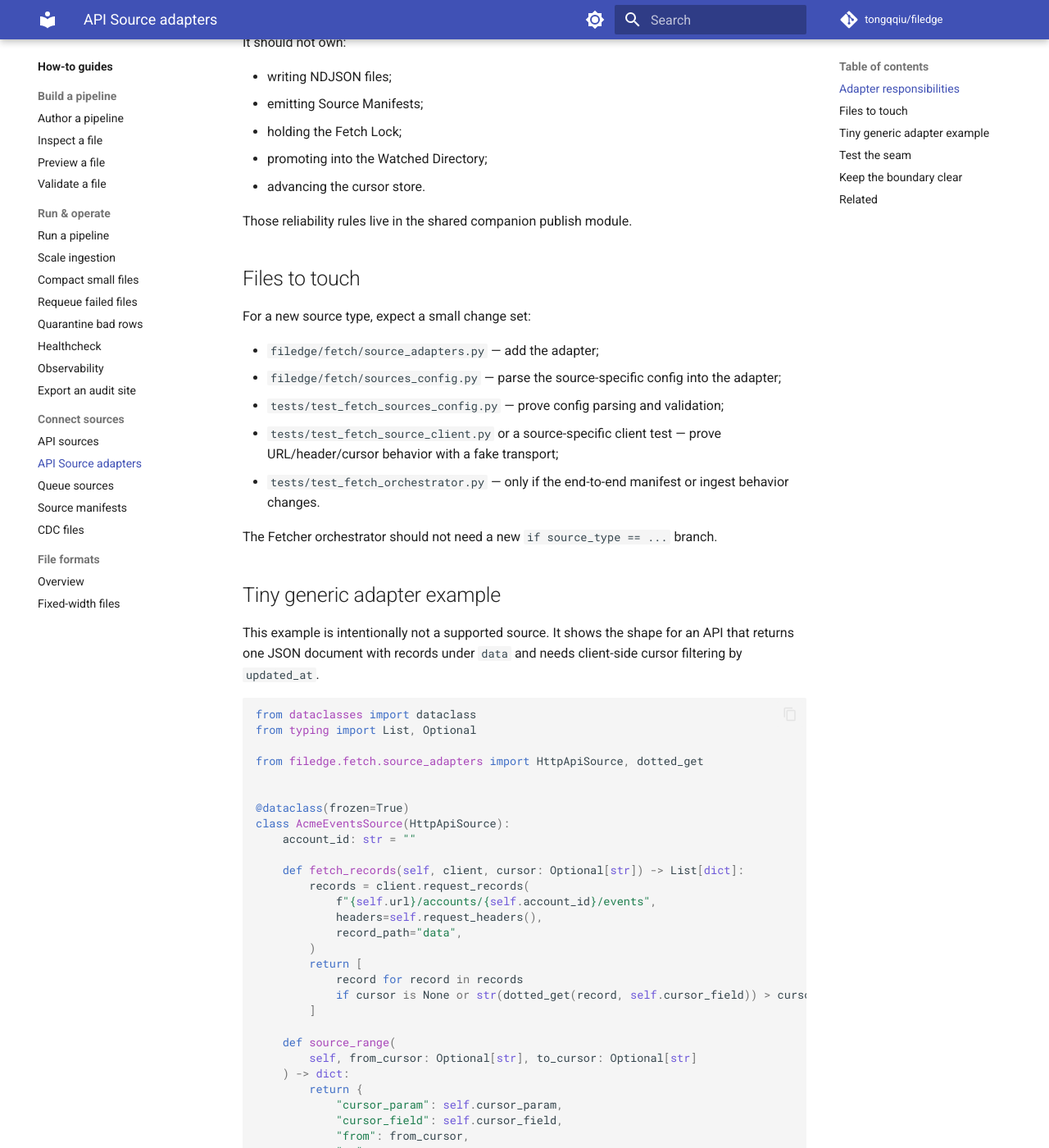
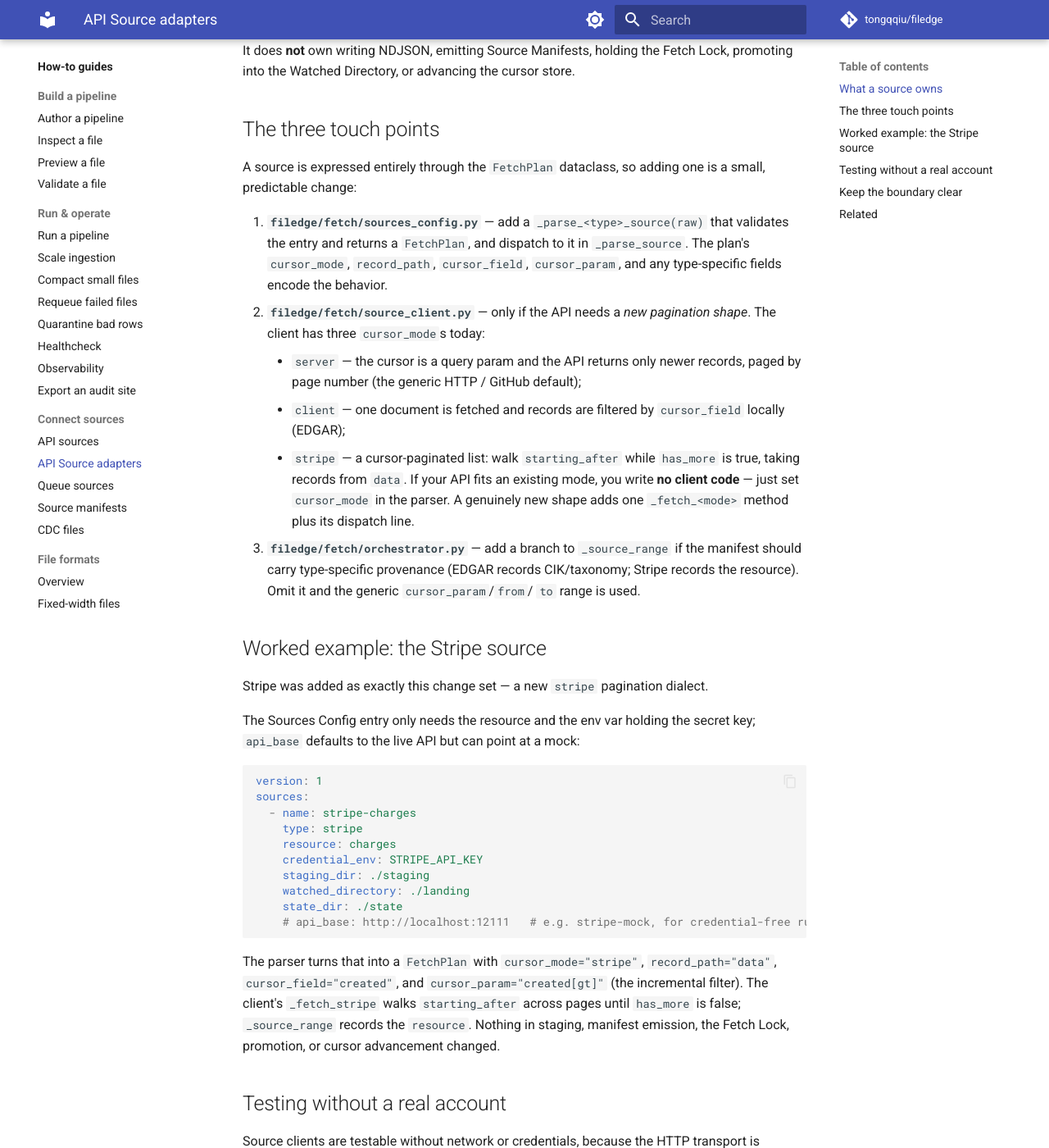
Before and after one commit to tongqqiu/filedge, an MkDocs documentation site: the page built from docs/guides/api-source-adapters.md, in a window 1280 px wide and 1400 px high, scrolled down 825 px. Shown: the whole window at 82% size. Built offline with MkDocs 1.6.1 and Material for MkDocs 9.7.7, drawn with Linux system fonts in a browser that asks for light colours; comment, search, counter and statistics services are not loaded; the version menu is left out; some of the changed text lies outside the part shown.

Commit message:
feat(fetch): first-party Stripe API source (#265)
* feat(fetch): first-party Stripe API source (+ correct the adapter guide)

Add a `type: stripe` API Source to the Reference Fetcher, behind the existing
source seam (ADR-0018) — no core ingestion change. It pages a Stripe-style list
API via `starting_after`/`has_more`, takes records from `data`, sends the secret
key as a bearer credential from an env var, and advances an incremental
`created[gt]` cursor only after promotion. `api_base` defaults to the live API
but can point at `stripe-mock` for credential-free runs.

The auth, retry/rate-limit, and cursor-advance machinery already existed; this
adds only the Stripe pagination dialect (a new `cursor_mode="stripe"` fetch
path), a `_parse_stripe_source` config parser, and a `_source_range` branch
recording the resource — the same three touch points EDGAR uses.

Also fixes documentation found wrong while doing this:
- `docs/guides/api-source-adapters.md` described an adapter architecture
  (`source_adapters.py`, `HttpApiSource`) that does not exist in the code.
  Rewritten to document the real extension pattern, with Stripe as the worked
  example.
- `dest_table` was written as `destination_table` in the api-sources and
  queue-sources pipeline.yaml examples — a copy-paste KeyError. Corrected.

Tests: Stripe pagination/cursor/bearer/error cases via a fake transport (no
network), config parsing + api_base override, and the orchestrator manifest
source_range. 963 passed.

Co-Authored-By: Claude Opus 4.8 <noreply@anthropic.com>

* test(fetch): cover Stripe defensive branches for full patch coverage

Add tests for the branches codecov flagged: a non-JSON response, a non-list
`data` payload, pagination stopping when the last record has no `id`, and a
non-mapping Stripe `cursor:` config.

Co-Authored-By: Claude Opus 4.8 <noreply@anthropic.com>

---------

Co-authored-by: Claude Opus 4.8 <noreply@anthropic.com>

````diff
--- a/docs/guides/api-source-adapters.md
+++ b/docs/guides/api-source-adapters.md
@@ -1,128 +1,117 @@
-# How to add an API Source adapter
+# How to add an API Source
 
-The Reference Fetcher keeps API-specific behavior behind an API Source adapter.
-The Fetcher orchestration only knows how to:
+The Reference Fetcher keeps API-specific behavior at a small seam. The Fetcher
+orchestration (`filedge/fetch/orchestrator.py`) only knows how to:
 
-1. load a Sources Config entry into a plan;
+1. load a Sources Config entry into a `FetchPlan`;
 2. read the stored cursor;
-3. ask the adapter for records;
-4. publish one complete File with a Source Manifest;
+3. ask the source client for records for that cursor window;
+4. publish one complete File with a Source Manifest under the Fetch Lock;
 5. advance the cursor after promotion.
 
-That seam is the extension point. A new API Source should add behavior in one
-adapter instead of adding conditionals across the Fetcher client and
-orchestrator.
+Steps 4 and 5 — the reliability rules — are shared and never change per source.
+Adding a new API Source means describing its request/pagination/cursor shape; it
+does **not** mean reimplementing staging, manifests, the Fetch Lock, or cursor
+advancement.
 
-## Adapter responsibilities
+## What a source owns
 
-An adapter owns:
+- request URL and query parameters;
+- request headers and an optional bearer credential (resolved from an env var,
+  never stored in the config);
+- its pagination shape (or single-document fetch);
+- the JSON path its records live under;
+- the field the incremental cursor is derived from;
+- its Source Manifest range metadata.
 
-- request URLs and query parameters;
-- request headers and optional bearer credentials;
-- pagination or single-document fetch shape;
-- record extraction path;
-- cursor advancement;
-- Source Manifest range metadata.
+It does **not** own writing NDJSON, emitting Source Manifests, holding the Fetch
+Lock, promoting into the Watched Directory, or advancing the cursor store.
 
-It should not own:
+## The three touch points
 
-- writing NDJSON files;
-- emitting Source Manifests;
-- holding the Fetch Lock;
-- promoting into the Watched Directory;
-- advancing the cursor store.
+A source is expressed entirely through the `FetchPlan` dataclass, so adding one
+is a small, predictable change:
 
-Those reliability rules live in the shared companion publish module.
+1. **`filedge/fetch/sources_config.py`** — add a `_parse_<type>_source(raw)`
+   that validates the entry and returns a `FetchPlan`, and dispatch to it in
+   `_parse_source`. The plan's `cursor_mode`, `record_path`, `cursor_field`,
+   `cursor_param`, and any type-specific fields encode the behavior.
+2. **`filedge/fetch/source_client.py`** — only if the API needs a *new
+   pagination shape*. The client has three `cursor_mode`s today:
+     - `server` — the cursor is a query param and the API returns only newer
+       records, paged by page number (the generic HTTP / GitHub default);
+     - `client` — one document is fetched and records are filtered by
+       `cursor_field` locally (EDGAR);
+     - `stripe` — a cursor-paginated list: walk `starting_after` while
+       `has_more` is true, taking records from `data`.
+   If your API fits an existing mode, you write **no client code** — just set
+   `cursor_mode` in the parser. A genuinely new shape adds one `_fetch_<mode>`
+   method plus its dispatch line.
+3. **`filedge/fetch/orchestrator.py`** — add a branch to `_source_range` if the
+   manifest should carry type-specific provenance (EDGAR records CIK/taxonomy;
+   Stripe records the resource). Omit it and the generic `cursor_param`/`from`/
+   `to` range is used.
 
-## Files to touch
+## Worked example: the Stripe source
 
-For a new source type, expect a small change set:
+Stripe was added as exactly this change set — a new `stripe` pagination dialect.
 
-- `filedge/fetch/source_adapters.py` — add the adapter;
-- `filedge/fetch/sources_config.py` — parse the source-specific config into the adapter;
-- `tests/test_fetch_sources_config.py` — prove config parsing and validation;
-- `tests/test_fetch_source_client.py` or a source-specific client test — prove URL/header/cursor behavior with a fake transport;
-- `tests/test_fetch_orchestrator.py` — only if the end-to-end manifest or ingest behavior changes.
+The Sources Config entry only needs the resource and the env var holding the
+secret key; `api_base` defaults to the live API but can point at a mock:
 
-The Fetcher orchestrator should not need a new `if source_type == ...` branch.
-
-## Tiny generic adapter example
-
-This example is intentionally not a supported source. It shows the shape for an
-API that returns one JSON document with records under `data` and needs
-client-side cursor filtering by `updated_at`.
-
-```python
-from dataclasses import dataclass
-from typing import List, Optional
-
-from filedge.fetch.source_adapters import HttpApiSource, dotted_get
-
-
-@dataclass(frozen=True)
-class AcmeEventsSource(HttpApiSource):
-    account_id: str = ""
-
-    def fetch_records(self, client, cursor: Optional[str]) -> List[dict]:
-        records = client.request_records(
-            f"{self.url}/accounts/{self.account_id}/events",
-            headers=self.request_headers(),
-            record_path="data",
-        )
-        return [
-            record for record in records
-            if cursor is None or str(dotted_get(record, self.cursor_field)) > cursor
-        ]
-
-    def source_range(
-        self, from_cursor: Optional[str], to_cursor: Optional[str]
-    ) -> dict:
-        return {
-            "cursor_param": self.cursor_param,
-            "cursor_field": self.cursor_field,
-            "from": from_cursor,
-            "to": to_cursor,
-            "account_id": self.account_id,
-        }
+```yaml
+version: 1
+sources:
+  - name: stripe-charges
+    type: stripe
+    resource: charges
+    credential_env: STRIPE_API_KEY
+    staging_dir: ./staging
+    watched_directory: ./landing
+    state_dir: ./state
+    # api_base: http://localhost:12111   # e.g. stripe-mock, for credential-free runs
 ```
 
-Then parse the matching Sources Config entry into that adapter:
+The parser turns that into a `FetchPlan` with `cursor_mode="stripe"`,
+`record_path="data"`, `cursor_field="created"`, and `cursor_param="created[gt]"`
+(the incremental filter). The client's `_fetch_stripe` walks `starting_after`
+across pages until `has_more` is false; `_source_range` records the `resource`.
+Nothing in staging, manifest emission, the Fetch Lock, promotion, or cursor
+advancement changed.
 
-```python
-source=AcmeEventsSource(
-    source_name=raw["name"],
-    source_type="acme",
-    url=raw["url"],
-    cursor_param=cursor.get("param", cursor["field"]),
-    cursor_field=cursor["field"],
-    query=query,
-    headers=headers,
-    credential_env=raw.get("credential_env"),
-    account_id=str(raw["account_id"]),
-)
-```
+## Testing without a real account
 
-## Test the seam
+Source clients are testable without network or credentials, because the HTTP
+transport is injectable:
 
-Use a fake transport and assert the adapter-facing behavior:
+- **Unit-test the fetch shape with a fake transport.** `HttpSourceClient(transport=...)`
+  takes a `(url, headers) -> (status, headers, body)` callable. Feed it
+  canned, source-shaped JSON and assert the URL/query, headers/bearer, record
+  extraction, pagination, and `next_cursor`. This is how the Stripe pagination,
+  `created[gt]` incremental filter, and bearer auth are all tested — no Stripe
+  account involved.
+- **Integration-smoke against a mock when one exists.** Stripe publishes
+  [`stripe-mock`](https://github.com/stripe/stripe-mock), a server that replays
+  responses from its OpenAPI spec. Point `api_base` at it for a credential-free
+  end-to-end run; a real test-mode key stays optional and never required in CI.
 
-- expected URL was requested;
-- expected headers were sent;
+What to assert in the unit test:
+
+- the expected URL/query parameters were requested;
+- headers (and bearer credential, when configured) were sent;
 - records are extracted from the expected JSON path;
-- cursor filtering includes only records newer than the stored cursor;
-- `next_cursor` advances to the largest cursor field in emitted records;
-- `source_range` contains the source-specific range metadata.
-
-Avoid network calls in unit tests. A real upstream smoke test can be added later
-behind an integration marker when the source is important enough to support.
+- pagination terminates correctly and merges all pages;
+- `next_cursor` advances to the largest `cursor_field` value seen;
+- `source_range` carries the source-specific metadata.
 
 ## Keep the boundary clear
 
-Adding an adapter does not make Filedge the loader of record. The Reference
-Fetcher is still an external companion: it materializes complete Files and
-`filedge run` ingests those Files through the normal audited path.
+Adding a source does not make Filedge the loader of record. The Reference
+Fetcher is still an external companion (ADR-0018): it materializes complete
+Files, and `filedge run` ingests those Files through the normal audited path.
 
 ## Related
 
 - [API sources](api-sources.md) — the Fetcher pattern and reference companion
-- [Source manifests](source-manifests.md) — the provenance an adapter must emit
+- [Source manifests](source-manifests.md) — the provenance every source emits
+- [EDGAR demo](edgar-demo.md) — the `client`-mode source end to end
````
Also changed, not shown: docs/guides/api-sources.md (+31 -9 lines), docs/guides/queue-sources.md (+1 -1 lines), 6 other files.
